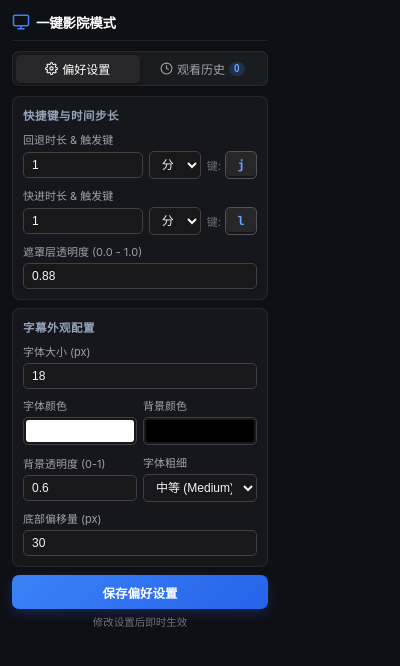
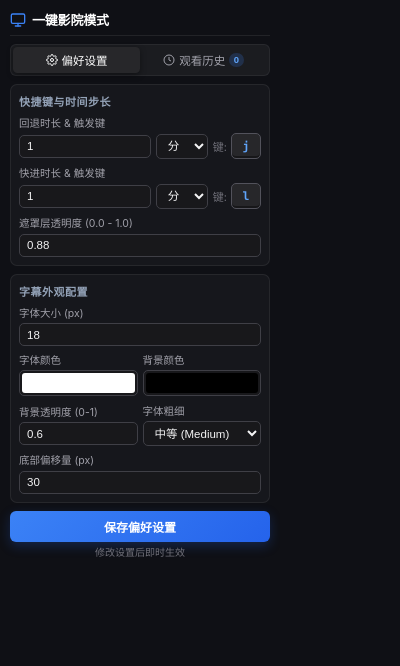
Before and after one commit to Linxiaopeng/theaterMode, a browser extension: page popup.html in a window 400 px wide. Drawn offline with Linux system fonts and the light colour scheme.

Commit message:
fix: use height max-content on html to completely remove scrollbars in popup

```diff
--- a/popup.html
+++ b/popup.html
@@ -9,21 +9,24 @@
       margin: 0;
       padding: 0;
     }
-    html, body {
+    html {
       width: 280px;
-      min-width: 280px;
-      max-width: 280px;
+      height: max-content;
       margin: 0;
       padding: 0;
       background: #0f1015;
-      height: auto; /* 允许高度完全根据内容自适应 */
+      overflow: hidden;
     }
     body {
-      padding: 12px;
+      width: 280px;
+      height: auto;
+      margin: 0;
+      padding: 10px;
+      background: #0f1015;
       font-family: -apple-system, BlinkMacSystemFont, "Segoe UI", Roboto, "Helvetica Neue", Arial, sans-serif;
       color: #e4e4e7;
       user-select: none;
-      width: 100%;
+      overflow: hidden;
     }
 
     /* 顶部 Header */
@@ -31,8 +34,8 @@
       display: flex;
       align-items: center;
       justify-content: space-between;
-      margin-bottom: 10px;
-      padding-bottom: 8px;
+      margin-bottom: 8px;
+      padding-bottom: 6px;
       border-bottom: 1px solid rgba(255, 255, 255, 0.08);
       width: 100%;
     }
@@ -40,14 +43,14 @@
       display: flex;
       align-items: center;
       gap: 6px;
-      font-size: 13.5px;
+      font-size: 13px;
       font-weight: 600;
       color: #ffffff;
       letter-spacing: -0.2px;
     }
     .brand-icon {
-      width: 18px;
-      height: 18px;
+      width: 16px;
+      height: 16px;
       color: #3b82f6;
     }
 
@@ -55,9 +58,9 @@
     .tabs-container {
       display: flex;
       background: rgba(255, 255, 255, 0.05);
-      border-radius: 7px;
-      padding: 2.5px;
-      margin-bottom: 10px;
+      border-radius: 6px;
+      padding: 2px;
+      margin-bottom: 8px;
       border: 1px solid rgba(255, 255, 255, 0.06);
       width: 100%;
     }
@@ -70,9 +73,9 @@
       background: transparent;
       border: none;
       color: #a1a1aa;
-      padding: 5.5px 0;
-      border-radius: 5px;
-      font-size: 12px;
+      padding: 5px 0;
+      border-radius: 4.5px;
+      font-size: 11.5px;
       font-weight: 500;
       cursor: pointer;
       transition: all 0.2s cubic-bezier(0.4, 0, 0.2, 1);
@@ -86,17 +89,17 @@
       color: #e4e4e7;
     }
     .tab-icon {
-      width: 13px;
-      height: 13px;
+      width: 12px;
+      height: 12px;
       stroke-width: 2;
     }
     .badge {
       background: rgba(59, 130, 246, 0.2);
       color: #60a5fa;
-      font-size: 10px;
+      font-size: 9.5px;
       font-weight: 600;
-      padding: 1px 5px;
-      border-radius: 10px;
+      padding: 1px 4.5px;
+      border-radius: 8px;
       line-height: 1.2;
     }
 
@@ -108,26 +111,26 @@
     .card {
       background: rgba(255, 255, 255, 0.03);
       border: 1px solid rgba(255, 255, 255, 0.07);
-      border-radius: 8px;
-      padding: 10px;
+      border-radius: 7px;
+      padding: 8px;
       margin-bottom: 8px;
       width: 100%;
     }
     .card-title {
-      font-size: 11.5px;
+      font-size: 11px;
       font-weight: 600;
       color: #94a3b8;
       text-transform: uppercase;
       letter-spacing: 0.5px;
-      margin-bottom: 8px;
+      margin-bottom: 6px;
       display: flex;
       align-items: center;
-      gap: 5px;
+      gap: 4px;
     }
 
     /* 表单与输入框 */
     .form-group {
-      margin-bottom: 8px;
+      margin-bottom: 6px;
       width: 100%;
     }
     .form-group:last-child {
@@ -135,13 +138,13 @@
     }
     label {
       display: block;
-      font-size: 11px;
+      font-size: 10.5px;
       color: #a1a1aa;
-      margin-bottom: 4px;
+      margin-bottom: 3px;
     }
     .row {
       display: flex;
-      gap: 6px;
+      gap: 5px;
       align-items: center;
       width: 100%;
     }
@@ -150,9 +153,9 @@
       background: #18181b;
       border: 1px solid #3f3f46;
       color: #f4f4f5;
-      padding: 5px 8px;
+      padding: 4.5px 7px;
       border-radius: 5px;
-      font-size: 12px;
+      font-size: 11.5px;
       outline: none;
       transition: all 0.15s ease;
       min-width: 0;
@@ -173,15 +176,15 @@
       border-color: #52525b !important;
       box-shadow: inset 0 -2px 0 rgba(0,0,0,0.4);
       color: #60a5fa !important;
-      width: 32px !important;
-      height: 28px;
+      width: 30px !important;
+      height: 26px;
       padding: 0 !important;
       flex-shrink: 0;
     }
 
     /* 颜色选择器 Webkit 标准修正 */
     .color-picker {
-      height: 28px;
+      height: 26px;
       padding: 2px;
       cursor: pointer;
       background: #18181b;
@@ -203,9 +206,9 @@
       background: linear-gradient(135deg, #3b82f6 0%, #2563eb 100%);
       color: #ffffff;
       border: none;
-      padding: 7.5px;
-      border-radius: 7px;
-      font-size: 12.5px;
+      padding: 7px;
+      border-radius: 6px;
+      font-size: 12px;
       font-weight: 600;
       cursor: pointer;
       box-shadow: 0 4px 12px rgba(37, 99, 235, 0.25);
@@ -220,11 +223,13 @@
       transform: translateY(0);
     }
     .tip-status {
-      font-size: 10.5px;
+      font-size: 10px;
       color: #71717a;
-      margin-top: 5px;
+      margin-top: 4px;
+      margin-bottom: 0;
       text-align: center;
       transition: color 0.2s;
+      line-height: 1.2;
     }
 
     /* 历史记录 Tab 相关 */
@@ -232,11 +237,11 @@
       display: flex;
       justify-content: space-between;
       align-items: center;
-      margin-bottom: 8px;
+      margin-bottom: 6px;
       width: 100%;
     }
     .history-sub {
-      font-size: 10.5px;
+      font-size: 10px;
       color: #71717a;
     }
     .clear-btn {
@@ -244,8 +249,8 @@
       color: #f87171;
       border: 1px solid rgba(239, 68, 68, 0.25);
       border-radius: 4px;
-      padding: 2.5px 7px;
-      font-size: 10.5px;
+      padding: 2px 6px;
+      font-size: 10px;
       font-weight: 500;
       cursor: pointer;
       transition: all 0.15s;
@@ -257,11 +262,11 @@
     }
 
     .history-list {
-      max-height: 350px;
+      max-height: 320px;
       overflow-y: auto;
       display: flex;
       flex-direction: column;
-      gap: 6px;
+      gap: 5px;
       width: 100%;
     }
     .history-list::-webkit-scrollbar {
@@ -275,12 +280,12 @@
     .history-item {
       background: rgba(255, 255, 255, 0.03);
       border: 1px solid rgba(255, 255, 255, 0.06);
-      border-radius: 7px;
-      padding: 7px 9px;
+      border-radius: 6px;
+      padding: 6px 8px;
       display: flex;
       align-items: center;
       justify-content: space-between;
-      gap: 6px;
+      gap: 5px;
       transition: all 0.15s ease;
       width: 100%;
     }
@@ -296,7 +301,7 @@
     }
     .history-title {
       display: block;
-      font-size: 11.5px;
+      font-size: 11px;
       font-weight: 500;
       color: #60a5fa;
       text-decoration: none;
@@ -310,7 +315,7 @@
       text-decoration: underline;
     }
     .history-time {
-      font-size: 10px;
+      font-size: 9.5px;
       color: #71717a;
     }
     .history-delete-btn {
@@ -318,9 +323,9 @@
       border: none;
       color: #71717a;
       cursor: pointer;
-      padding: 3px 5px;
+      padding: 2.5px 4px;
       border-radius: 4px;
-      font-size: 12px;
+      font-size: 11px;
       display: flex;
       align-items: center;
       justify-content: center;
@@ -337,17 +342,17 @@
     }
     .history-empty {
       text-align: center;
-      padding: 30px 0;
+      padding: 24px 0;
       color: #71717a;
       width: 100%;
     }
     .history-empty-icon {
-      font-size: 24px;
-      margin-bottom: 4px;
+      font-size: 22px;
+      margin-bottom: 3px;
       opacity: 0.6;
     }
     .history-empty-text {
-      font-size: 11.5px;
+      font-size: 11px;
     }
   </style>
 </head>
```
